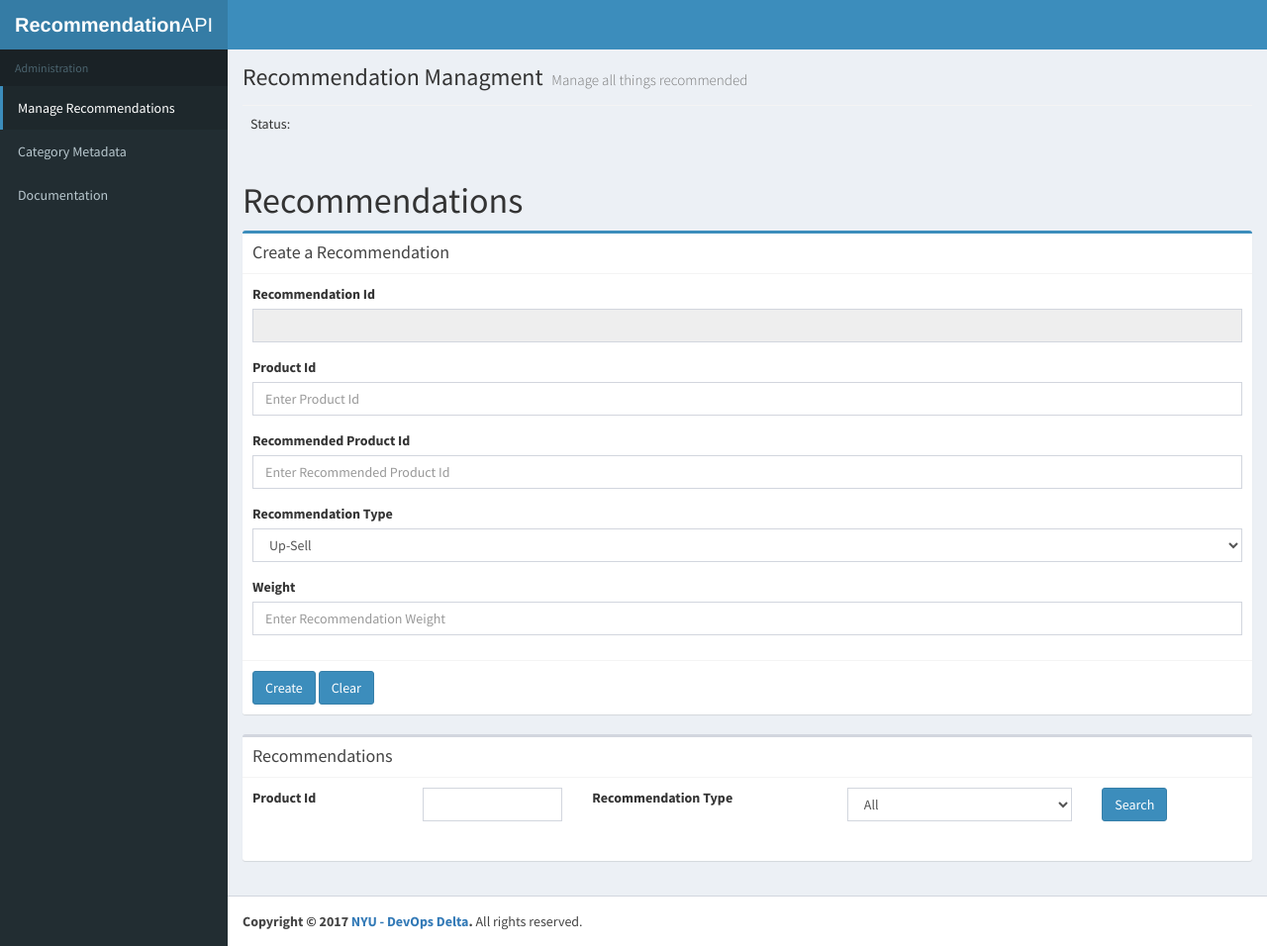
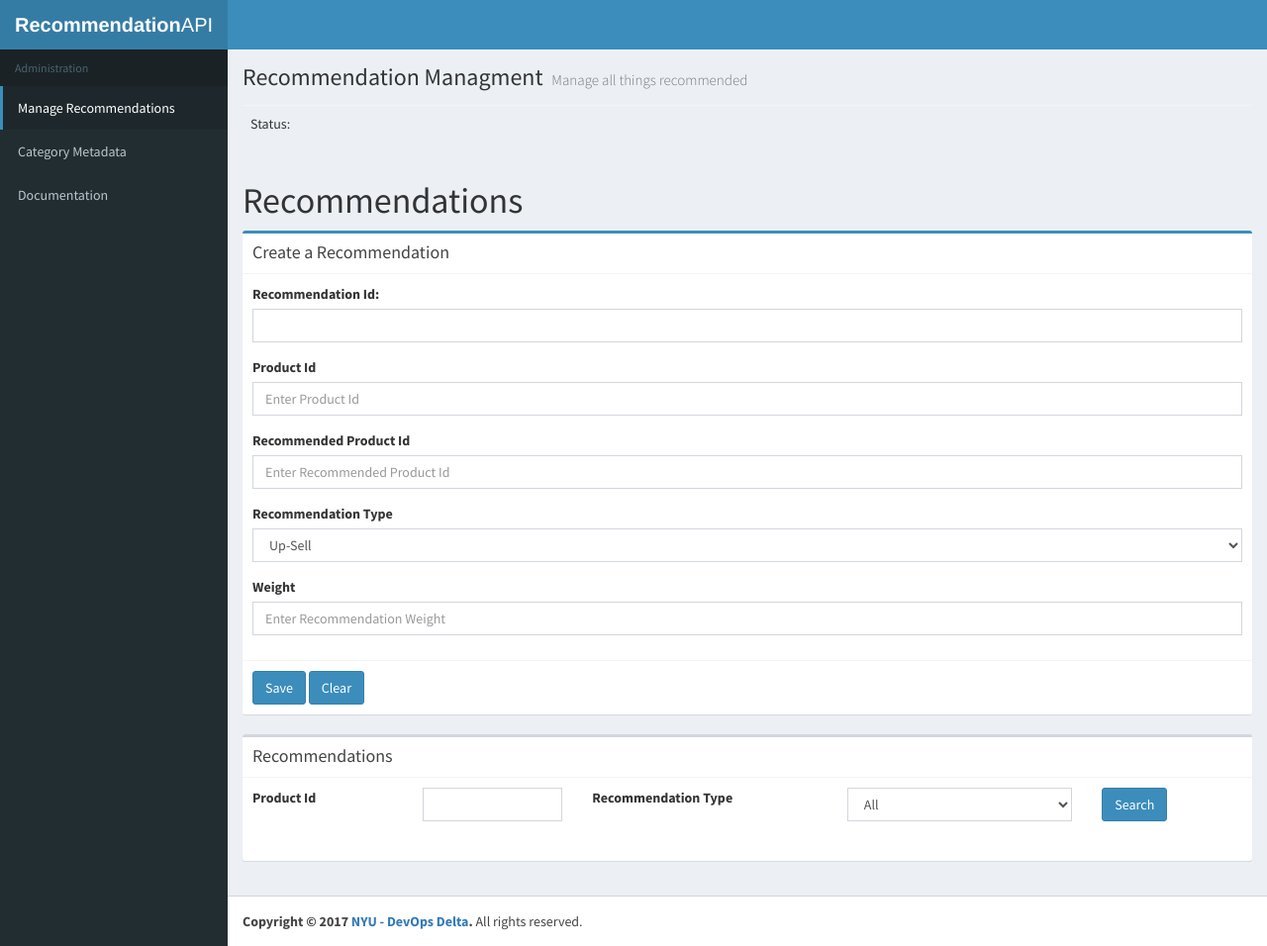
Before and after one commit to devopsdelta/recommendations, a Flask app: template app/templates/manage.html in a window 1280 px wide. Shown: the whole page at 99% size. Run offline with Flask 2, Linux system fonts and the light colour scheme; the template is opened without the code that fills it, so the values that code supplies are empty; some libraries are stand-ins or nearby versions.

Commit message:
Added bdd updates

```diff
--- a/app/static/js/recommendations.js
+++ b/app/static/js/recommendations.js
@@ -22,7 +22,7 @@ $(function () {
         // Create or Update a Recommendation
         // ****************************************
 
-        $("#create-btn").click(function () {
+        $("#save-btn").click(function () {
             var rec_id = $("#rec_id").val();
             var verb = "POST"
             var url = "/recommendations"
@@ -160,8 +160,8 @@ $(function () {
                     row += "<td>" + rec.rec_type.name + "</td>"
                     row += "<td>" + rec.rec_product_id + "</td>"
                     row += "<td>" + rec.weight + "</td>"
-                    row += "<td><button class='btn btn-link' id='edit_" + rec.id + "' onclick='edit_row(" + rec.id + ");'>Edit</button> | "
-                    row += "<button class='btn btn-link' id='delete_" + rec.id + "' onclick='confirm_delete(" + rec.id + ");'>Delete</button></td>"
+                    row += "<td><button class='btn btn-link' id='edit_" + rec.id + "-btn' onclick='edit_row(" + rec.id + ");'>Edit</button> | "
+                    row += "<button class='btn btn-link' id='delete_" + rec.id + "-btn' onclick='confirm_delete(" + rec.id + ");'>Delete</button></td>"
                     row += "</tr>"
 
                     html += row
--- a/app/templates/manage/form.html
+++ b/app/templates/manage/form.html
@@ -5,8 +5,8 @@
     <div class="form-group">
         <div class="box-body">
             <div class="form-group">
-                <label>Recommendation Id</label>
-                <input type="text" class="form-control" id="rec_id" disabled="true">
+                <label>Recommendation Id: </label>
+                <span class="form-control" id="rec_id"></span>
             </div>
             <div class="form-group">
                 <label for="product_id">Product Id</label>
@@ -34,7 +34,7 @@
             </div>
         </div>
         <div class="box-footer">
-            <button id="create-btn" type="submit" class="btn btn-primary">Create</button>
+            <button id="save-btn" type="submit" class="btn btn-primary">Save</button>
             <button id="clear-btn" type="submit" class="btn btn-primary">Clear</button>
         </div>
     </div>
--- a/app/templates/manage/list.html
+++ b/app/templates/manage/list.html
@@ -32,7 +32,7 @@
                             </div>
                         </div>
                     </div>
-                    <div id="search_results">{{result}}
+                    <div id="search_results">
                     </div>
                 </div>
             </div>
```
Also changed, not shown: features/steps/recommendations_steps.py (+10 -4 lines), 1 other file.
